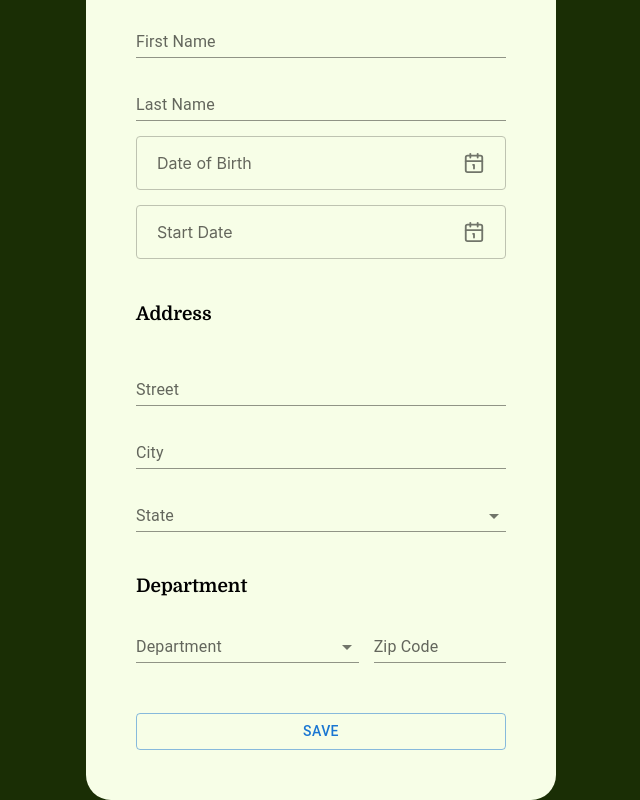
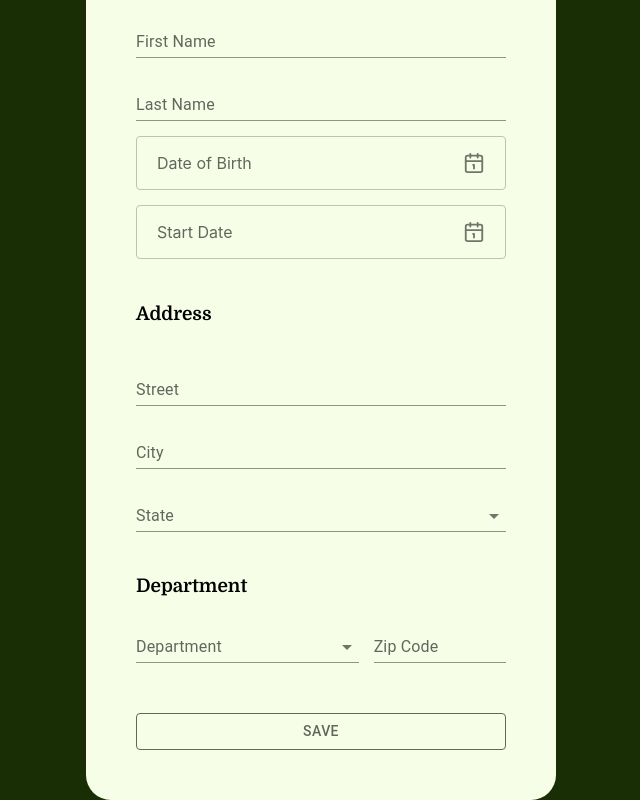
Before and after one commit to l-nikola/HRnet, a React (Vite) app: page / in a window 1280 px wide. Shown: the part 445-1245 px from the top of the page, without its empty margins (319-959 px from the left). Built offline with nearby package versions, Linux system fonts and the light colour scheme.

Commit message:
fix : change submit button style + datePicker label

```diff
--- a/src/styles/components/form.scss
+++ b/src/styles/components/form.scss
@@ -2,6 +2,10 @@
   display: flex;
   flex-direction: column;
   gap: 15px;
+
+  .dp-label.dp-label-displayed {
+    background-color: var(--lime50);
+  }
 }
 
 .employeeAddress {
--- a/src/styles/pages/createEmployee.scss
+++ b/src/styles/pages/createEmployee.scss
@@ -10,4 +10,13 @@
     flex-direction: column;
     gap: 25px;
   }
+
+  .MuiButton-root {
+    color: #64665c;
+    border: 1px solid #64665c;
+
+    &:hover {
+      background-color: var(--lime100);
+    }
+  }
 }
```
